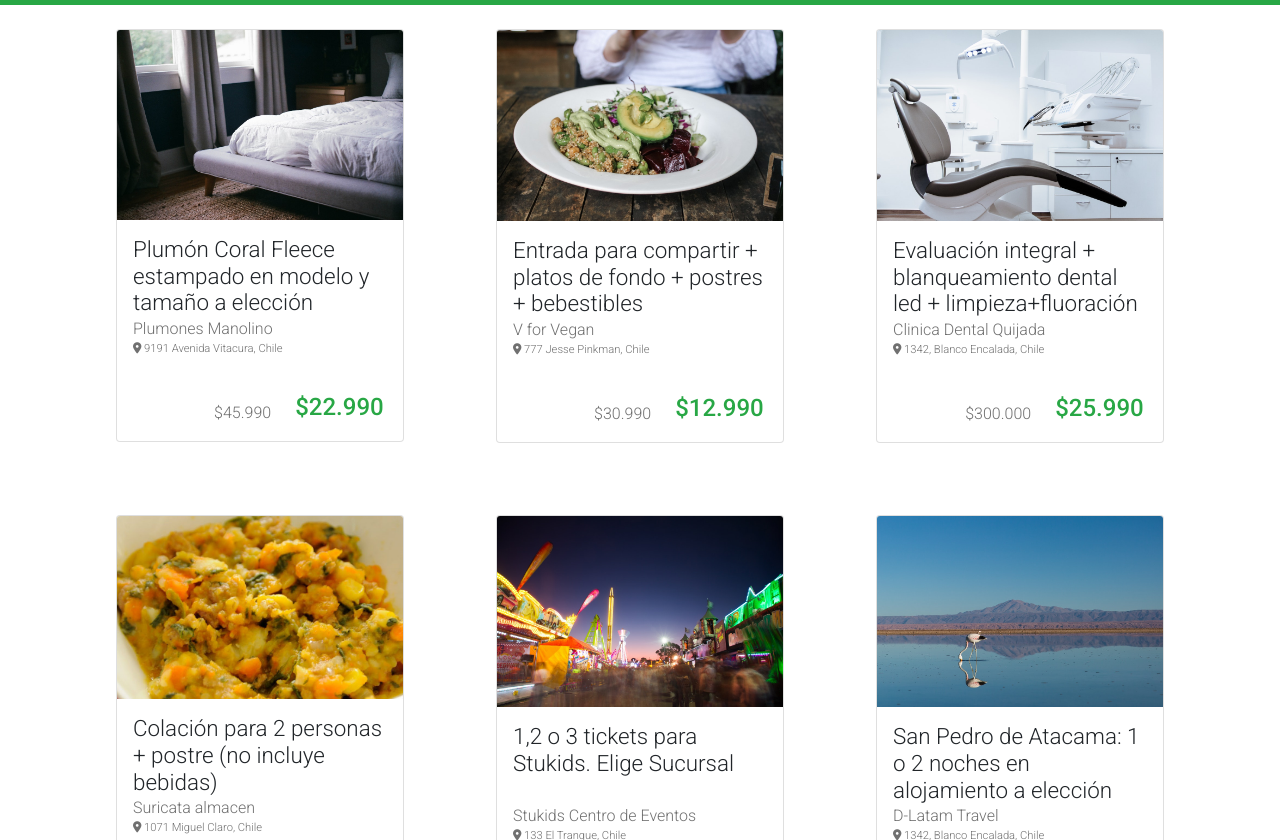
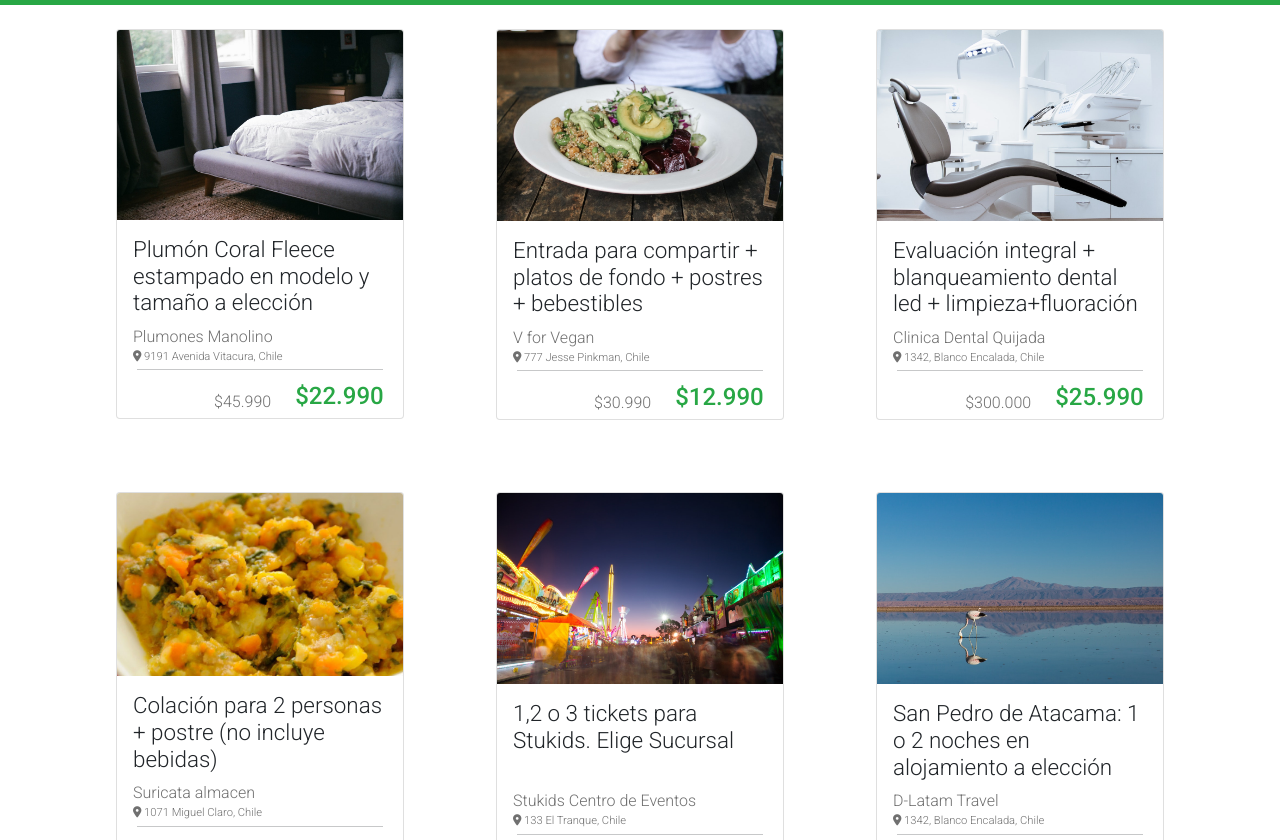
Before and after one commit to ricardomendezv/desafio_cuppon, a plain HTML site: page index.html in a window 1280 px wide. Shown: the part 71-911 px from the top of the page. Drawn offline with nearby package versions, Linux system fonts and the light colour scheme.

Commit message:
[ADD] Línea divisora

```diff
--- a/index.html
+++ b/index.html
@@ -58,12 +58,13 @@
                 <article class="col pb-5 pt-4">
                     <div class="card mx-auto" style="width: 18rem;">
                         <img src="assets/img/cupon-1.jpg" class="card-img-top"/>
-                        <div class="card-body">
+                        <div class="card-body pb-1">
                           <h2 class="card-title">Plumón Coral Fleece estampado en modelo y tamaño a elección </h2>
-                          <p class="card-text price-name">Plumones Manolino</p>
-                          <p class="card-text address"><i class="fa-solid fa-location-dot"></i> 9191 Avenida Vitacura, Chile</p>
+                          <p class="card-text price-name pt-2">Plumones Manolino</p>
+                          <p class="card-text address m-0"><i class="fa-solid fa-location-dot"></i> 9191 Avenida Vitacura, Chile</p>
+                          <hr class="hr-text m-1">
                         </div>
-                        <div class="card-body">
+                        <div class="card-body px-3 pt-0 pb-1">
                           <div class="row">
                             <div class="col-4 offset-3 d-flex justify-content-end align-self-end">
                               <span class="price-name align-bottom">$45.990</span>
@@ -77,12 +78,13 @@
                 <article class="col pb-5 pt-4">
                   <div class="card mx-auto" style="width: 18rem;">
                     <img src="assets/img/cupon-2.jpg" class="card-img-top"/>
-                    <div class="card-body">
+                    <div class="card-body pb-1">
                       <h2 class="card-title">Entrada para compartir + platos de fondo + postres + bebestibles </h2>
-                      <p class="card-text price-name">V for Vegan</p>
-                      <p class="card-text address"><i class="fa-solid fa-location-dot"></i> 777 Jesse Pinkman, Chile</p>
+                      <p class="card-text price-name pt-2">V for Vegan</p>
+                      <p class="card-text address m-0"><i class="fa-solid fa-location-dot"></i> 777 Jesse Pinkman, Chile</p>
+                      <hr class="hr-text m-1">
                     </div>
-                    <div class="card-body">
+                    <div class="card-body px-3 pt-0 pb-1">
                       <div class="row">
                         <div class="col-4 offset-3 d-flex justify-content-end align-self-end">
                           <span class="price-name align-bottom">$30.990</span>
@@ -97,12 +99,13 @@
                 <article class="col pb-5 pt-4">
                   <div class="card mx-auto" style="width: 18rem;">
                     <img src="assets/img/cupon-3.jpg" class="card-img-top"/>
-                    <div class="card-body">
+                    <div class="card-body pb-1">
                       <h2 class="card-title">Evaluación integral + blanqueamiento dental led + limpieza+fluoración </h2>
-                      <p class="card-text price-name">Clinica Dental Quijada</p>
-                      <p class="card-text address"><i class="fa-solid fa-location-dot"></i> 1342, Blanco Encalada, Chile</p>
+                      <p class="card-text price-name pt-2">Clinica Dental Quijada</p>
+                      <p class="card-text address m-0"><i class="fa-solid fa-location-dot"></i> 1342, Blanco Encalada, Chile</p>
+                      <hr class="hr-text m-1">
                     </div>
-                    <div class="card-body">
+                    <div class="card-body px-3 pt-0 pb-1">
                       <div class="row">
                         <div class="col-4 offset-3 d-flex justify-content-end align-self-end">
                           <p class="price-name">$300.000</p>
@@ -120,12 +123,13 @@
               <article class="col pb-5 pt-4">
                   <div class="card mx-auto" style="width: 18rem;">
                       <img src="assets/img/cupon-4.jpg" class="card-img-top"/>
-                      <div class="card-body">
+                      <div class="card-body pb-1">
                         <h2 class="card-title">Colación para 2 personas + postre (no incluye bebidas)</h2>
-                        <p class="card-text price-name">Suricata almacen</p>
-                        <p class="card-text address"><i class="fa-solid fa-location-dot"></i> 1071 Miguel Claro, Chile</p>
+                        <p class="card-text price-name pt-2">Suricata almacen</p>
+                        <p class="card-text address m-0"><i class="fa-solid fa-location-dot"></i> 1071 Miguel Claro, Chile</p>
+                        <hr class="hr-text m-1">
                       </div>
-                      <div class="card-body">
+                      <div class="card-body px-3 pt-0 pb-1">
                         <div class="row">
                           <div class="col-4 offset-3 d-flex justify-content-end align-self-end">
                             <span class="price-name align-bottom">$4.200</span>
@@ -139,12 +143,13 @@
               <article class="col pb-5 pt-4">
                 <div class="card mx-auto" style="width: 18rem;">
                   <img src="assets/img/cupon-5.jpg" class="card-img-top"/>
-                  <div class="card-body">
+                  <div class="card-body pb-1">
                     <h2 class="card-title">1,2 o 3 tickets para Stukids. Elige Sucursal </h2>
-                    <p class="card-text price-name">Stukids Centro de Eventos</p>
-                    <p class="card-text address"><i class="fa-solid fa-location-dot"></i> 133 El Tranque, Chile</p>
+                    <p class="card-text price-name pt-2">Stukids Centro de Eventos</p>
+                    <p class="card-text address m-0"><i class="fa-solid fa-location-dot"></i> 133 El Tranque, Chile</p>
+                    <hr class="hr-text m-1">
                   </div>
-                  <div class="card-body">
+                  <div class="card-body px-3 pt-0 pb-1">
                     <div class="row">
                       <div class="col-4 offset-3 d-flex justify-content-end align-self-end">
                         <span class="price-name align-bottom">$4.000</span>
@@ -158,12 +163,13 @@
               <article class="col pb-5 pt-4">
                 <div class="card mx-auto" style="width: 18rem;">
                   <img src="assets/img/cupon-6.jpg" class="card-img-top"/>
-                  <div class="card-body">
+                  <div class="card-body pb-1">
                     <h2 class="card-title">San Pedro de Atacama: 1 o 2 noches en alojamiento a elección</h2>
-                    <p class="card-text price-name">D-Latam Travel</p>
-                    <p class="card-text address"><i class="fa-solid fa-location-dot"></i> 1342, Blanco Encalada, Chile</p>
+                    <p class="card-text price-name pt-2">D-Latam Travel</p>
+                    <p class="card-text address m-0"><i class="fa-solid fa-location-dot"></i> 1342, Blanco Encalada, Chile</p>
+                    <hr class="hr-text m-1">
                   </div>
-                  <div class="card-body">
+                  <div class="card-body px-3 pt-0 pb-1">
                     <div class="row">
                       <div class="col-4 offset-3 d-flex justify-content-end align-self-end">
                         <span class="price-name align-bottom">$80.200</span>
```
